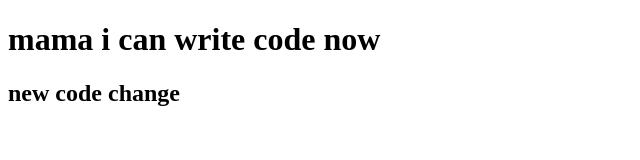
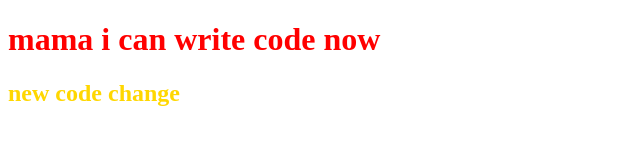
Before and after one commit to Safkat-Khan/my-first-repo, a plain HTML site: page index.html in a window 1280 px wide. Shown: the whole page, without its empty margins (0-640 px from the left). Drawn offline with Linux system fonts and the light colour scheme.

Commit message:
color changed

```diff
--- a/style.css
+++ b/style.css
@@ -1,3 +1,9 @@
 p{
     color: navy;
 }
+h1{
+    color: red;
+}
+h2{
+    color: gold;
+}
```
